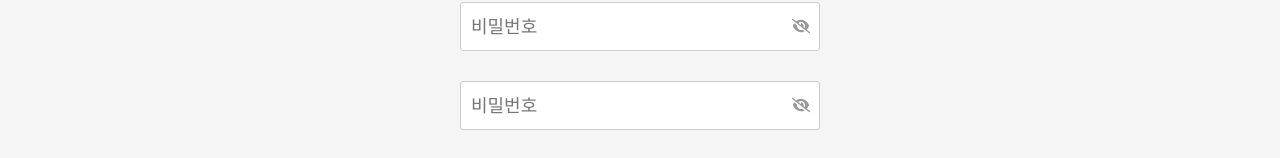
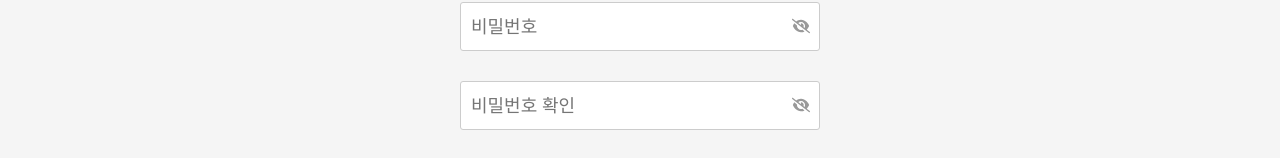
Before and after one commit to Please-Hug/Please-Hug_FrontEnd, a React (Vite) app: page /register in a window 1280 px wide. Shown: the part 292-450 px from the top of the page. Built offline with nearby package versions, Linux system fonts and the light colour scheme.

Commit message:
fix: 비밀번호 확인 입력란의 플레이스홀더 텍스트 수정

```diff
--- a/src/pages/auth/RegisterPage.jsx
+++ b/src/pages/auth/RegisterPage.jsx
@@ -31,7 +31,7 @@ function RegisterPage() {
             type="password"
             id="password-confirmation"
             name="password-confirmation"
-            placeholder="비밀번호"
+            placeholder="비밀번호 확인"
             required
           />
           <FaEyeSlash className={styles.inputIcon} />
```
